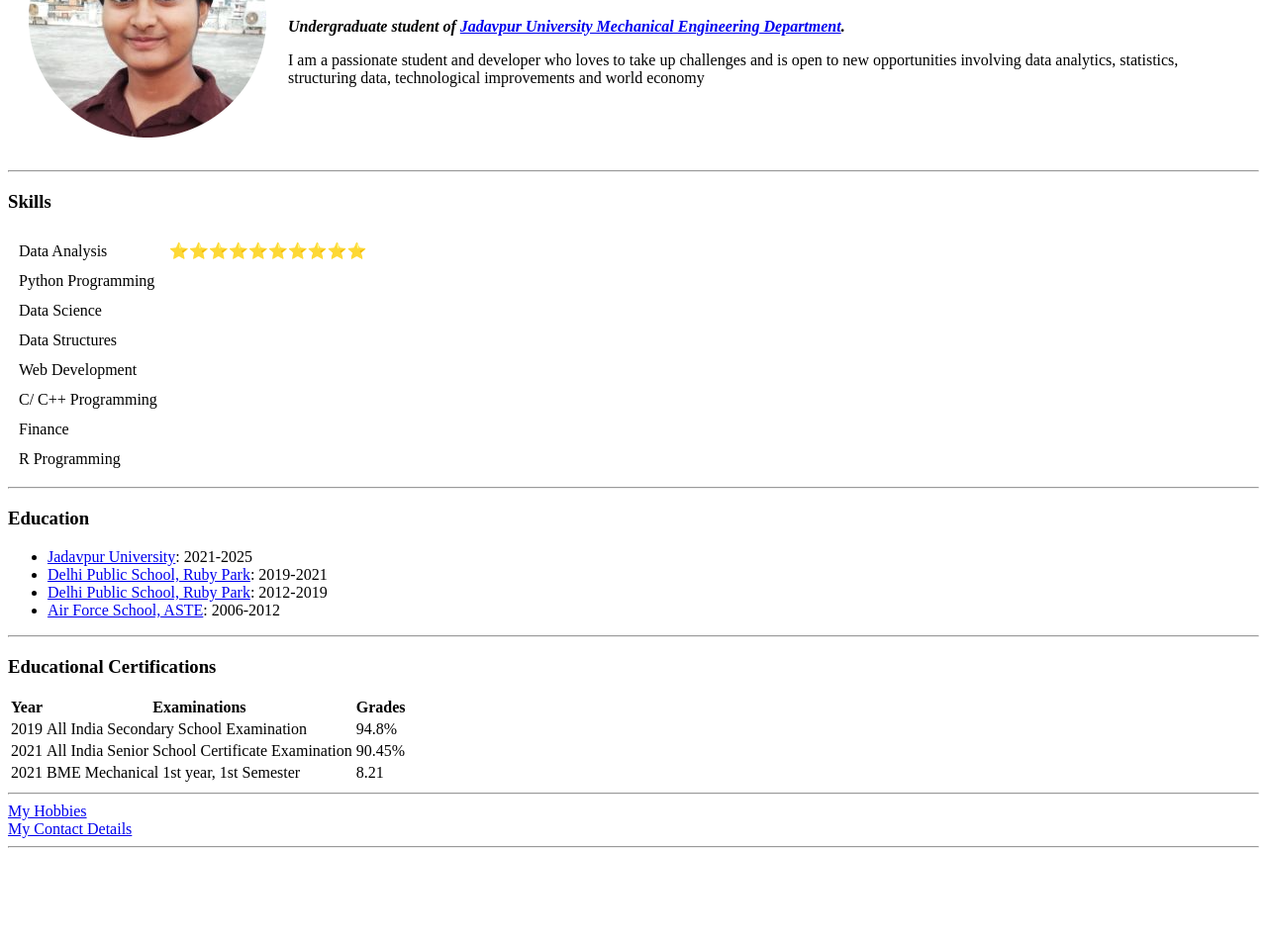
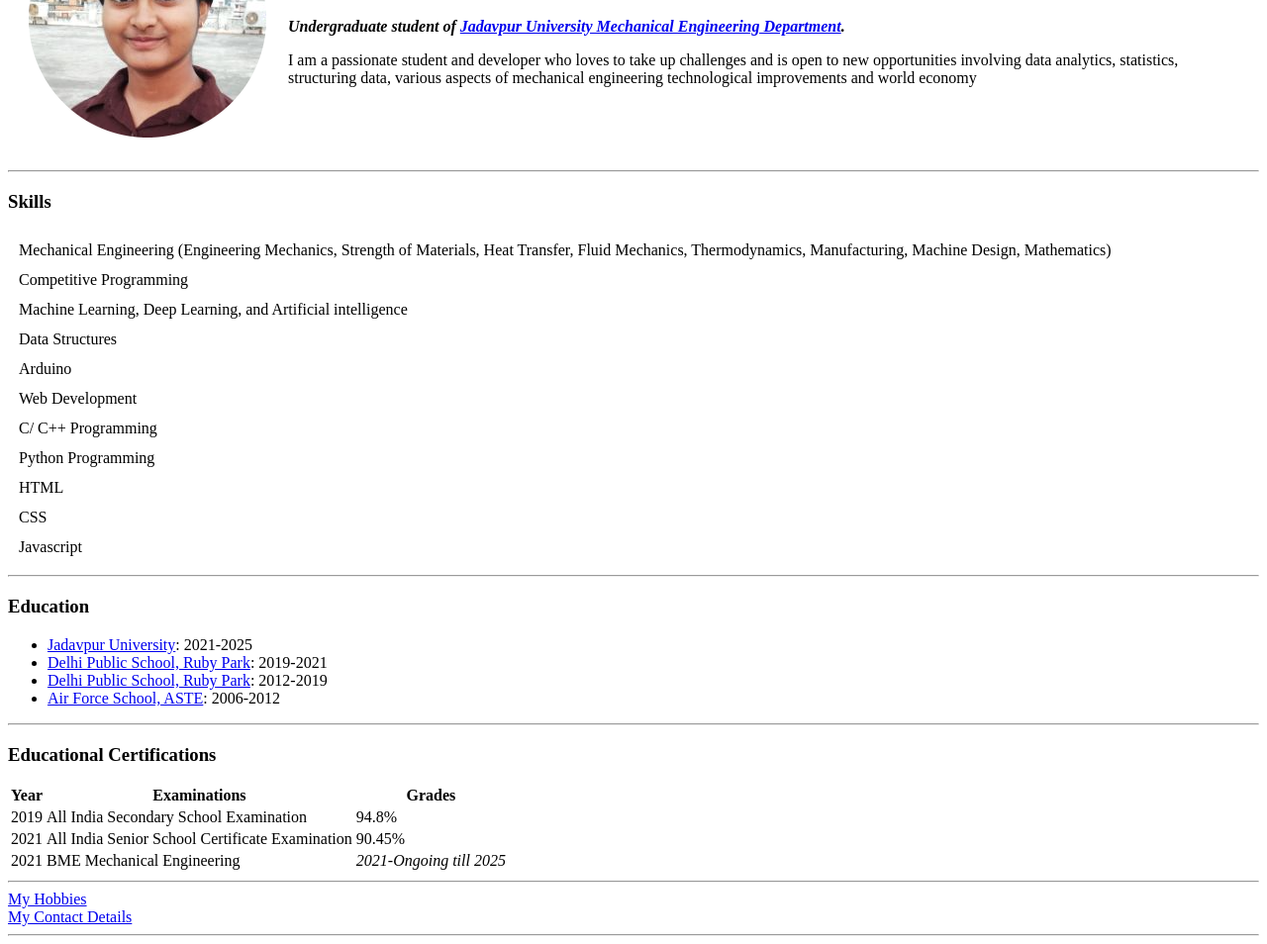
Before and after one commit to tushtithakur/website, a plain HTML site: page index.html in a window 1280 px wide. Shown: the part 130-1084 px from the top of the page at 99% size. Before the commit the page ends 995 px from the top, so only its background shows below. Drawn offline with Linux system fonts and the light colour scheme.

Commit message:
Update index.html

```diff
--- a/index.html
+++ b/index.html
@@ -10,7 +10,7 @@
           <td><img src="images/tushti.png" alt="Tushti's profile picture"</td>
           <td><h1>Tushti Thakur</h1>
         <p><em><strong>Undergraduate student of <a href="http://www.jaduniv.edu.in/view_department.php?deptid=61">Jadavpur University Mechanical Engineering Department</a>.</strong></em></p>
-        <p>I am a passionate student and developer who loves to take up challenges and is open to new opportunities involving data analytics, statistics, structuring data, technological improvements and world economy</p></td>
+        <p>I am a passionate student and developer who loves to take up challenges and is open to new opportunities involving data analytics, statistics, structuring data, various aspects of mechanical engineering technological improvements and world economy</p></td>
         </tr>
       </table>
       <hr>
@@ -18,19 +18,24 @@
 
       <table cellspacing="10">
               <tr>
-                <td>Data Analysis</td>
-                <td>⭐⭐⭐⭐⭐⭐⭐⭐⭐⭐</td>
+                <td>Mechanical Engineering (Engineering Mechanics, Strength of Materials,
+                  Heat Transfer, Fluid Mechanics, Thermodynamics, Manufacturing,
+                  Machine Design, Mathematics)</td>
               </tr>
               <tr>
-                <td>Python Programming</td>
+                <td>Competitive Programming</td>
                 <td></td>
               </tr>
               <tr>
-                <td>Data Science</td>
+                <td>Machine Learning, Deep Learning, and Artificial intelligence</td>
                 <td></td>
               </tr>
               <tr>
                 <td>Data Structures</td>
+                <td></td>
+              </tr>
+              <tr>
+                <td>Arduino</td>
                 <td></td>
               </tr>
               <tr>
@@ -42,11 +47,19 @@
                 <td></td>
               </tr>
               <tr>
-                <td>Finance</td>
+                <td>Python Programming</td>
                 <td></td>
               </tr>
               <tr>
-                <td>R Programming</td>
+                <td>HTML</td>
+                <td></td>
+              </tr>
+              <tr>
+                <td>CSS</td>
+                <td></td>
+              </tr>
+              <tr>
+                <td>Javascript</td>
                 <td></td>
               </tr>
            </table>
@@ -81,8 +94,8 @@
         </tr>
         <tr>
           <td>2021</td>
-          <td>BME Mechanical 1st year, 1st Semester </td>
-          <td>8.21</td>
+          <td>BME Mechanical Engineering</td>
+          <td><i>2021-Ongoing till 2025</i></td>
         </tr>
       </table>
       <hr>
```
